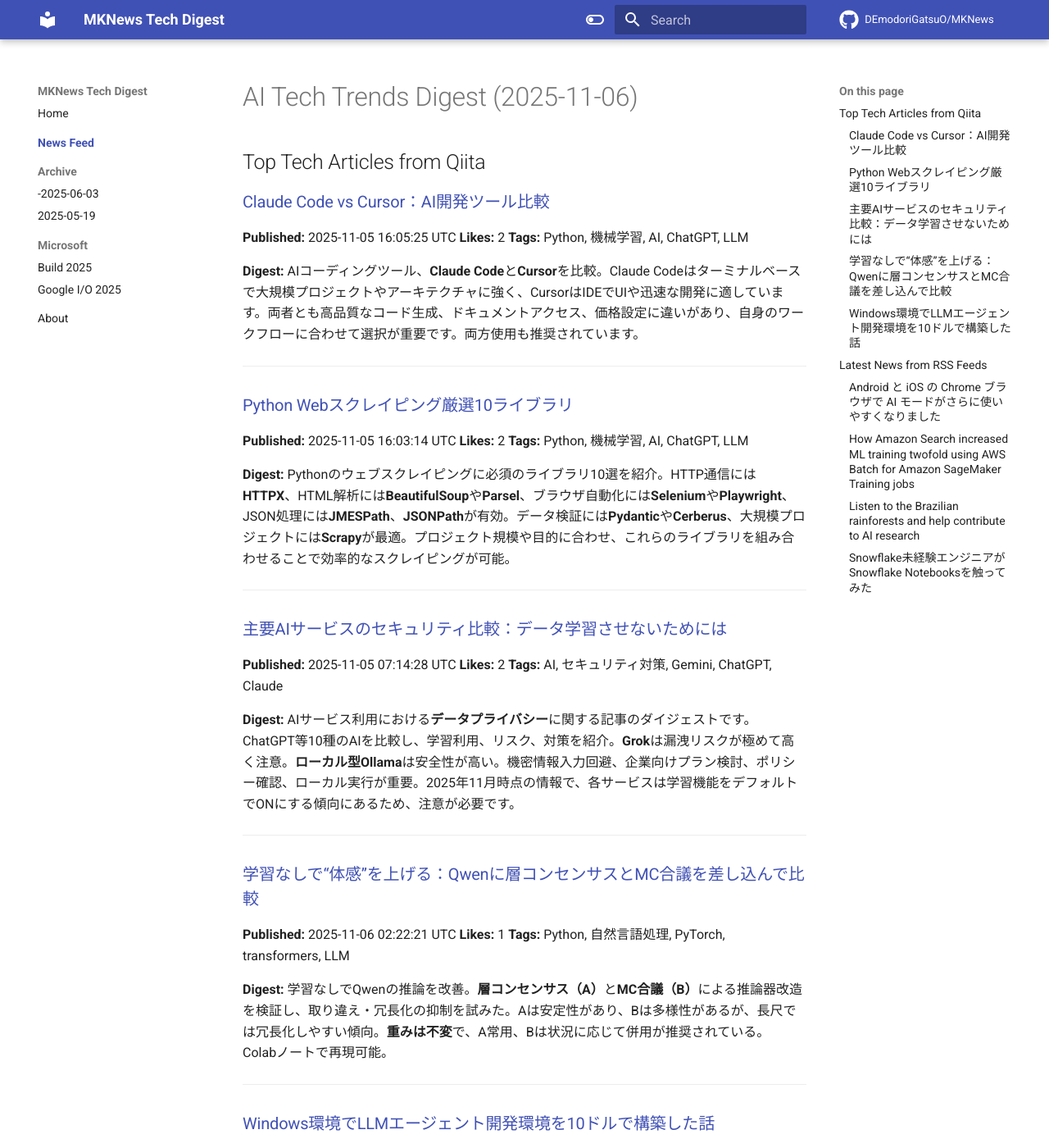
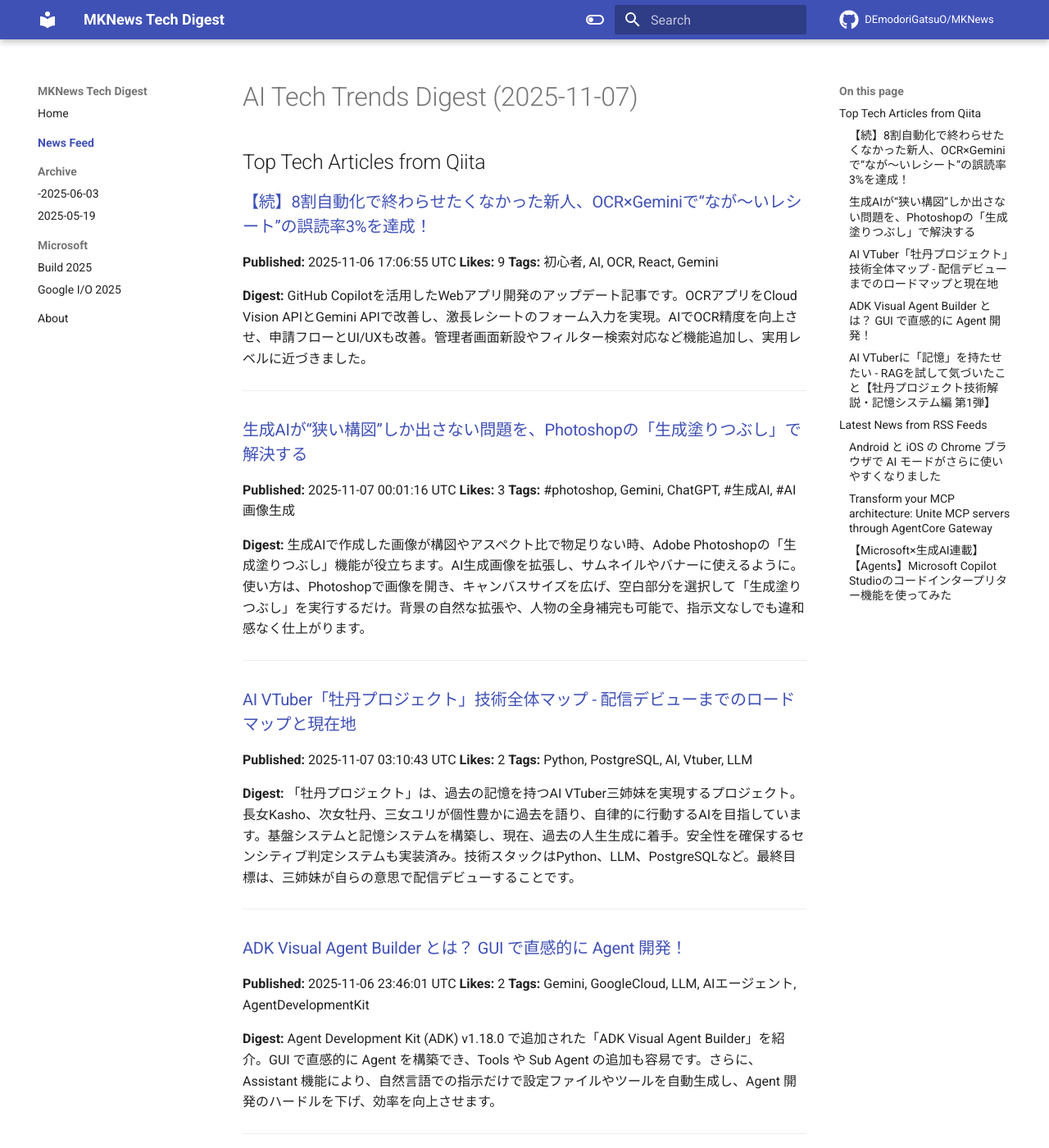
Before and after one commit to DEmodoriGatsuO/MKNews, an MkDocs documentation site: the page built from docs/news/index.md, in a window 1280 px wide and 1400 px high. Shown: the whole window at 82% size. Built offline with MkDocs 1.6.1 and Material for MkDocs 9.7.7, drawn with Linux system fonts in a browser that asks for light colours; comment, search, counter and statistics services are not loaded; some of the changed text lies outside the part shown.

Commit message:
Automated AI Tech Digest - 2025-11-07

```diff
--- a/docs/news/index.md
+++ b/docs/news/index.md
@@ -1,56 +1,56 @@
-# AI Tech Trends Digest (2025-11-06)
+# AI Tech Trends Digest (2025-11-07)
 
 
 ## Top Tech Articles from Qiita
 
 
-### [Claude Code vs Cursor：AI開発ツール比較](https://qiita.com/AInsights/items/85031b236bbcdac82cf8)
-**Published:** 2025-11-05 16:05:25 UTC
-**Likes:** 2
-**Tags:** Python, 機械学習, AI, ChatGPT, LLM
+### [【続】8割自動化で終わらせたくなかった新人、OCR×Geminiで“なが〜いレシート”の誤読率3%を達成！](https://qiita.com/ishikawa_slj/items/d24b88966fbad0174162)
+**Published:** 2025-11-06 17:06:55 UTC
+**Likes:** 9
+**Tags:** 初心者, AI, OCR, React, Gemini
 
 **Digest:**
-AIコーディングツール、**Claude Code**と**Cursor**を比較。Claude Codeはターミナルベースで大規模プロジェクトやアーキテクチャに強く、CursorはIDEでUIや迅速な開発に適しています。両者とも高品質なコード生成、ドキュメントアクセス、価格設定に違いがあり、自身のワークフローに合わせて選択が重要です。両方使用も推奨されています。
+GitHub Copilotを活用したWebアプリ開発のアップデート記事です。OCRアプリをCloud Vision APIとGemini APIで改善し、激長レシートのフォーム入力を実現。AIでOCR精度を向上させ、申請フローとUI/UXも改善。管理者画面新設やフィルター検索対応など機能追加し、実用レベルに近づきました。
 
 ---
 
-### [Python Webスクレイピング厳選10ライブラリ](https://qiita.com/AInsights/items/d5e6c1922854261a84de)
-**Published:** 2025-11-05 16:03:14 UTC
-**Likes:** 2
-**Tags:** Python, 機械学習, AI, ChatGPT, LLM
+### [生成AIが“狭い構図”しか出さない問題を、Photoshopの「生成塗りつぶし」で解決する](https://qiita.com/GIFCat/items/540abc290ca5d8c3ef12)
+**Published:** 2025-11-07 00:01:16 UTC
+**Likes:** 3
+**Tags:** #photoshop, Gemini, ChatGPT, #生成AI, #AI画像生成
 
 **Digest:**
-Pythonのウェブスクレイピングに必須のライブラリ10選を紹介。HTTP通信には**HTTPX**、HTML解析には**BeautifulSoup**や**Parsel**、ブラウザ自動化には**Selenium**や**Playwright**、JSON処理には**JMESPath**、**JSONPath**が有効。データ検証には**Pydantic**や**Cerberus**、大規模プロジェクトには**Scrapy**が最適。プロジェクト規模や目的に合わせ、これらのライブラリを組み合わせることで効率的なスクレイピングが可能。
+生成AIで作成した画像が構図やアスペクト比で物足りない時、Adobe Photoshopの「生成塗りつぶし」機能が役立ちます。AI生成画像を拡張し、サムネイルやバナーに使えるように。使い方は、Photoshopで画像を開き、キャンバスサイズを広げ、空白部分を選択して「生成塗りつぶし」を実行するだけ。背景の自然な拡張や、人物の全身補完も可能で、指示文なしでも違和感なく仕上がります。
 
 ---
 
-### [主要AIサービスのセキュリティ比較：データ学習させないためには](https://qiita.com/messshi/items/92857f894774818166e4)
-**Published:** 2025-11-05 07:14:28 UTC
+### [AI VTuber「牡丹プロジェクト」技術全体マップ - 配信デビューまでのロードマップと現在地](https://qiita.com/koshikawa-masato/items/39cb9fc4a03a4fb3222e)
+**Published:** 2025-11-07 03:10:43 UTC
 **Likes:** 2
-**Tags:** AI, セキュリティ対策, Gemini, ChatGPT, Claude
+**Tags:** Python, PostgreSQL, AI, Vtuber, LLM
 
 **Digest:**
-AIサービス利用における**データプライバシー**に関する記事のダイジェストです。ChatGPT等10種のAIを比較し、学習利用、リスク、対策を紹介。**Grok**は漏洩リスクが極めて高く注意。**ローカル型Ollama**は安全性が高い。機密情報入力回避、企業向けプラン検討、ポリシー確認、ローカル実行が重要。2025年11月時点の情報で、各サービスは学習機能をデフォルトでONにする傾向にあるため、注意が必要です。
+「牡丹プロジェクト」は、過去の記憶を持つAI VTuber三姉妹を実現するプロジェクト。長女Kasho、次女牡丹、三女ユリが個性豊かに過去を語り、自律的に行動するAIを目指しています。基盤システムと記憶システムを構築し、現在、過去の人生生成に着手。安全性を確保するセンシティブ判定システムも実装済み。技術スタックはPython、LLM、PostgreSQLなど。最終目標は、三姉妹が自らの意思で配信デビューすることです。
 
 ---
 
-### [学習なしで“体感”を上げる：Qwenに層コンセンサスとMC合議を差し込んで比較](https://qiita.com/katsuki_ono/items/cab4e31073e16fb8ed2b)
-**Published:** 2025-11-06 02:22:21 UTC
-**Likes:** 1
-**Tags:** Python, 自然言語処理, PyTorch, transformers, LLM
+### [ADK Visual Agent Builder とは？ GUI で直感的に Agent 開発！](https://qiita.com/te_yama/items/a229191c663a6b4cc44e)
+**Published:** 2025-11-06 23:46:01 UTC
+**Likes:** 2
+**Tags:** Gemini, GoogleCloud, LLM, AIエージェント, AgentDevelopmentKit
 
 **Digest:**
-学習なしでQwenの推論を改善。**層コンセンサス（A）**と**MC合議（B）**による推論器改造を検証し、取り違え・冗長化の抑制を試みた。Aは安定性があり、Bは多様性があるが、長尺では冗長化しやすい傾向。**重みは不変**で、A常用、Bは状況に応じて併用が推奨されている。 Colabノートで再現可能。
+Agent Development Kit (ADK) v1.18.0 で追加された「ADK Visual Agent Builder」を紹介。GUI で直感的に Agent を構築でき、Tools や Sub Agent の追加も容易です。さらに、Assistant 機能により、自然言語での指示だけで設定ファイルやツールを自動生成し、Agent 開発のハードルを下げ、効率を向上させます。
 
 ---
 
-### [Windows環境でLLMエージェント開発環境を10ドルで構築した話](https://qiita.com/RNA4219/items/6bcc3b733347e853f4a6)
-**Published:** 2025-11-06 04:44:50 UTC
-**Likes:** 0
-**Tags:** codex, LLM, litellm, OpenRouter
+### [AI VTuberに「記憶」を持たせたい - RAGを試して気づいたこと【牡丹プロジェクト技術解説・記憶システム編 第1弾】](https://qiita.com/koshikawa-masato/items/ba2a5d0105c2ea173ff7)
+**Published:** 2025-11-07 02:13:56 UTC
+**Likes:** 1
+**Tags:** Python, AI, Vtuber, rag, LLM
 
 **Digest:**
-2025/11/06投稿。**OpenAI Codex**の枠を使い果たし、LLM無職になった著者は、**Vibe Kanban**と**LiteLLM Proxy**、**OpenRouter**、**Qwen Code CLI**を組み合わせた格安LLM開発環境を構築。OpenRouterに$10課金で、1日1000reqまで無料モデルが利用可能。Vibe KanbanとLiteLLM Proxyを常時起動し、Qwen Code CLIは必要時に起動。
+AI VTuber三姉妹の記憶システム設計技術解説第1弾として、**AI VTuber「牡丹」**の記憶にRAGを試みた結果を解説。RAGの基本実装と課題を述べ、主観性の欠如、時系列管理の難しさ、関係性の表現不足を指摘。最終的に**独自システム「記憶製造機」**の開発を決意。次回は構造化記憶設計について詳述。
 
 ---
 
@@ -63,36 +63,26 @@
 **Tags:** Chrome
 
 **Digest:**
-ChromeブラウザAndroid/iOS版で、AI検索体験「AIモード」へのアクセスが向上しました。米国で本日より、Chromeの「新しいタブ」ページを開くと、検索バー下にAIモードボタンが表示され、複雑な質問や追加質問、関連情報の検索がより簡単に。外出先でも手軽にAI検索を利用できます。
+ChromeのAndroid/iOS版で、AI検索機能「AIモード」へのアクセスが向上しました。米国では、新しいタブを開くと検索バー下にAIモードボタンが表示され、より簡単にAIを活用できます。これにより、複雑な質問や、追加の質問への対応が外出先でもスムーズに行えるようになりました。
 
 ---
 
-### [How Amazon Search increased ML training twofold using AWS Batch for Amazon SageMaker Training jobs](https://aws.amazon.com/blogs/machine-learning/how-amazon-search-increased-ml-training-twofold-using-aws-batch-for-amazon-sagemaker-training-jobs/)
+### [Transform your MCP architecture: Unite MCP servers through AgentCore Gateway](https://aws.amazon.com/blogs/machine-learning/transform-your-mcp-architecture-unite-mcp-servers-through-agentcore-gateway/)
 **Source:** AWS ML Blog
-**Published:** 2025-11-05 17:15:35 UTC
-**Tags:** Advanced (300), Amazon SageMaker AI, Artificial Intelligence, Customer Solutions, Technical How-to
+**Published:** 2025-11-06 17:43:23 UTC
+**Tags:** Amazon Bedrock, Amazon Bedrock AgentCore, Amazon Machine Learning, Artificial Intelligence, Intermediate (200)
 
 **Digest:**
-Amazon Searchは、AWS BatchとSageMaker Trainingを連携し、GPUインスタンスの利用率を向上。フェアシェアスケジューリングでGPU利用を40%から80%以上に。Service Environments、Share Identifiers、CloudWatchを活用し、優先順位付けと監視を実現。LLMファインチューニングなど、GPUリソースを効率的に利用する手法を紹介。
+Amazon Bedrock AgentCore Gateway が、AIエージェント向けMCPサーバー統合を強化。複数のMCPサーバーを単一インターフェースで管理可能にし、認証の一元化、ツール共有を容易にします。eコマース例のように、チーム毎のMCPサーバーを統合し、柔軟な組織構造とアクセス制御を実現。  SDK、コンソール、CLIなどで設定でき、MCPサーバーをターゲットとして追加できます。
 
 ---
 
-### [Listen to the Brazilian rainforests and help contribute to AI research](https://blog.google/outreach-initiatives/arts-culture/forest-listeners/)
-**Source:** Google DeepMind
-**Published:** 2025-11-05 12:00:00 UTC
-**Tags:** Arts & Culture, Google DeepMind
+### [【Microsoft×生成AI連載】【Agents】Microsoft Copilot Studioのコードインタープリター機能を使ってみた](https://blog.jbs.co.jp/entry/2025/11/07/090926)
+**Source:** JBS Blog
+**Published:** 2025-11-07 00:09:26 UTC
+**Tags:** Copilot, Microsoft 365 Copilot, Microsoft Copilot, Microsoft×生成AI連載, 生成AI
 
 **Digest:**
-Google Arts & Cultureが、ブラジルの熱帯雨林の音を聴き、そのモニタリングに貢献する新たなNature & AI実験を開始しました。世界中の人々が参加可能で、AIを活用して生態系の保全に繋がる可能性を秘めています。
+マイクロソフト連載、今回はCopilot Studioのコードインタープリター機能を検証。Excelファイルを読み込み、ExcelとPDFファイルを出力する流れを解説しています。Power Platform管理センターでの有効化や、プロンプト・エージェント指示による実装方法、利用シーン、メリット・注意点などを紹介。記事公開は2025年10月30日時点の情報に基づいています。
 
 ---
-
-### [Snowflake未経験エンジニアがSnowflake Notebooksを触ってみた](https://blog.jbs.co.jp/entry/2025/11/06/104012)
-**Source:** JBS Blog
-**Published:** 2025-11-06 01:40:12 UTC
-**Tags:** Snowflake
-
-**Digest:**
-Snowflake Notebooksを初めて触った所感をまとめた記事。SnowflakeはSaaS型クラウドデータプラットフォームで、柔軟な拡張性と従量課金制が特徴。本記事では、Snowflake Notebooksに焦点を当て、特徴やノートブック作成、プログラム実行、SQLからPythonへの出力、グラフ化の仕組みについて言及。
-
----
```
